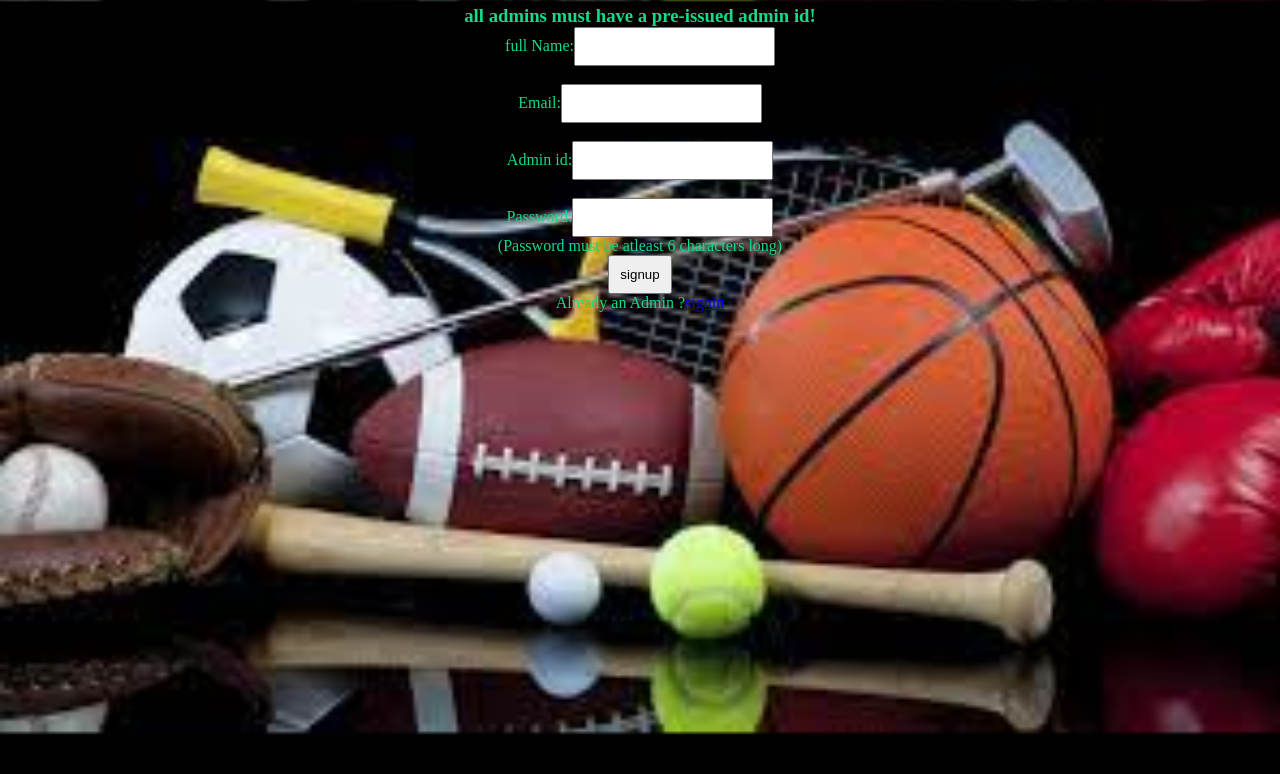
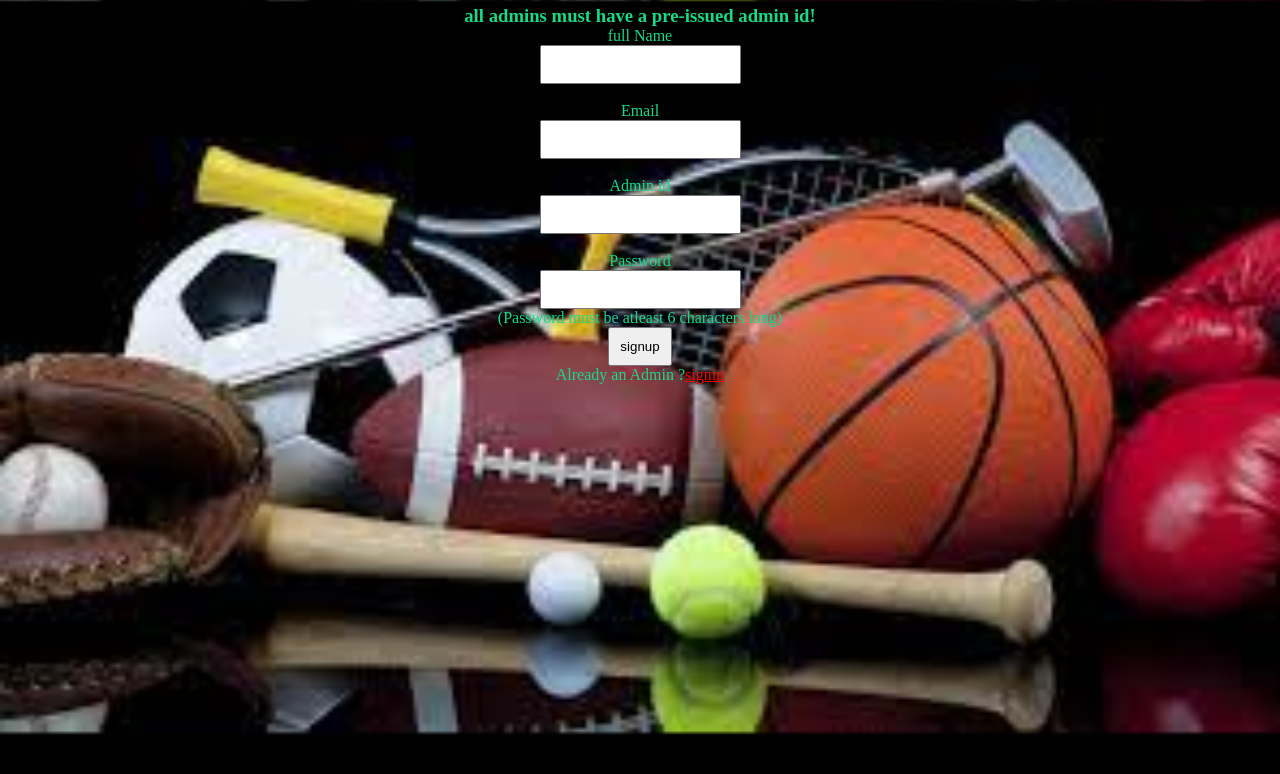
Before and after one commit to jaesea17/oringe_react, a React (Create React App) app: page /admin/signup in a window 1280 px wide. Shown: the top 774 px of the page. Built offline with nearby package versions, Linux system fonts and the light colour scheme.

Commit message:
added some features

```diff
--- a/src/App.jsx
+++ b/src/App.jsx
@@ -3,7 +3,6 @@ import { Route, Switch } from "react-router-dom";
 import ProtectedRoute from "./components/routes/ProtectedRoute";
 import { auth } from "./components/util/auth";
 import Signin from "./pages/admin/Signin";
-import { Signout } from "./pages/admin/Signout";
 import Signup from "./pages/admin/Signup";
 import AdminDashboard from "./pages/dashboards/AdminDashboard";
 import UserDashboard from "./pages/dashboards/UserDashboard";
@@ -38,14 +37,6 @@ const App = () => {
                </div>
            </Route>
 
-           <Route exact path="/admin/signout">
-               <div>
-                  <UserContext.Provider value={setIsAuth}>
-                    <Signout />
-                  </UserContext.Provider>
-               </div>
-           </Route>
-
         </Switch>
       )
 };
--- a/src/pages/admin/Signout.jsx
+++ /dev/null
@@ -1,19 +0,0 @@
-import { useContext } from "react";
-import { useHistory } from "react-router";
-import { UserContext } from "../../useContext";
-
-export const Signout = () => {
-    let setIsAuth = useContext(UserContext);
-    let history = useHistory();
-    return(
-        <>
-            <h2> are you sure you want to exit ?!</h2>
-
-            <button onClick = { () => {
-                setIsAuth(false);
-                localStorage.removeItem("auth_token");
-                history.push("signin")
-            }}>signout</button>
-        </>
-    )
-};
--- a/src/pages/admin/Signup.jsx
+++ b/src/pages/admin/Signup.jsx
@@ -35,7 +35,7 @@ const Signup = () => {
             <div className="header_div">
                 <h3>all admins must have a pre-issued admin id!</h3>
                 <form onSubmit={handleSubmit}>
-                    <label>full Name:
+                    <p>full Name</p>
                     <input
                     data-testid="firstName-input"
                     type="text"
@@ -43,39 +43,39 @@ const Signup = () => {
                     value={inputs.fullName || ""}
                     onChange={handleChange}
                     />
-                    </label><br></br><br></br>
+                    <br></br><br></br>
 
-                    <label>Email:
+                    <p>Email</p>
                     <input
                     type="email"
                     name="email"
                     value={inputs.email || ""}
                     onChange={handleChange}
                     />
-                    </label><br></br><br></br>
+                    <br></br><br></br>
 
-                    <label>Admin id:
+                    <p>Admin id</p>
                     <input
                     type="text"
                     name="adminId"
                     value={inputs.adminId || ""}
                     onChange={handleChange}
                     />
-                    </label><br></br><br></br>
+                    <br></br><br></br>
 
-                    <label>Password:
+                    <p>Password</p>
                     <input
                     type="password"
                     name="password"
                     value={inputs.password || ""}
                     onChange={handleChange}
                     />
-                    </label>
+
                     <li style={{listStyle: "none"}}>(Password must be atleast 6 characters long)</li>
 
                     <input type="submit" value="signup"/>
                 </form>
-                <p>Already an Admin ?<Link to="signin">signin</Link></p>
+                <p>Already an Admin ?<Link to="signin" style={{color: 'red'}}>signin</Link></p>
             </div>
         </>
     )
```
Lines whose indentation alone changed are shown as unchanged.
